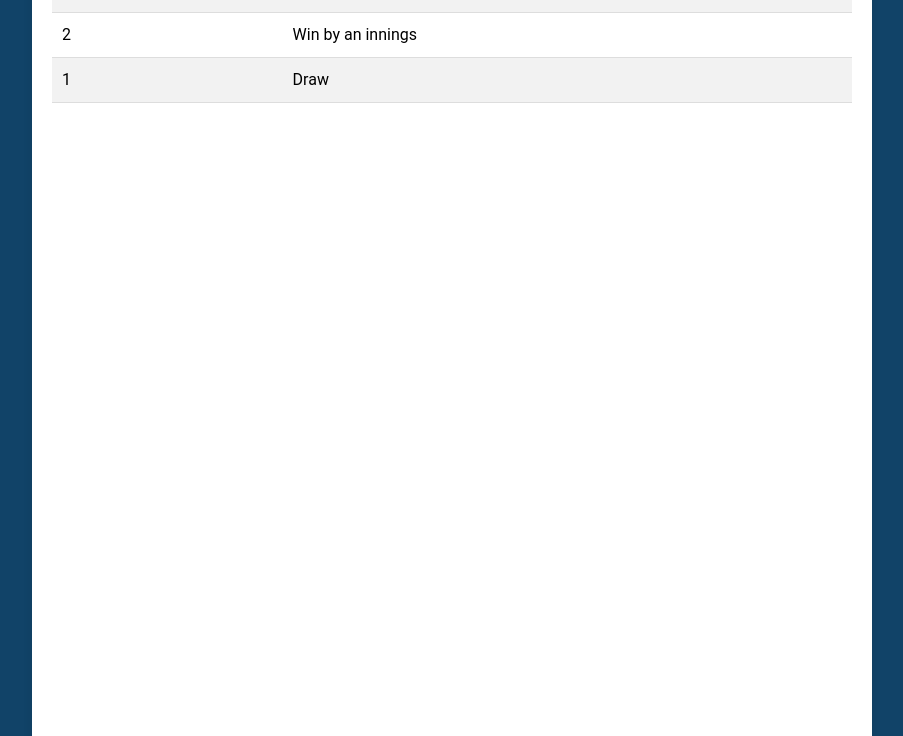
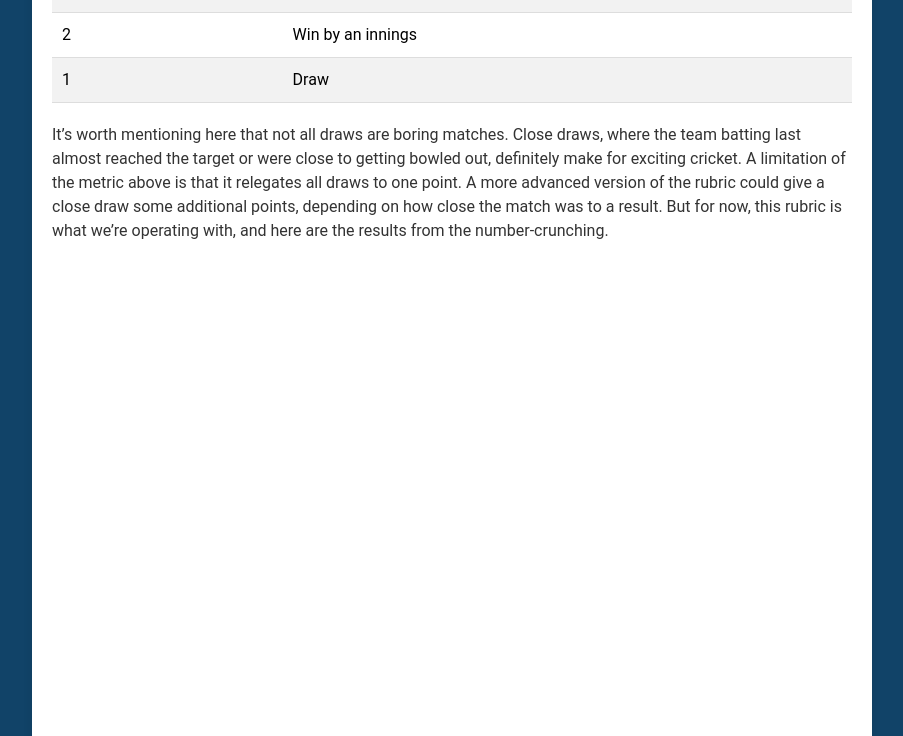
Before and after one commit to meghnadbose/Portfolio_Website, a plain HTML site: page data-stories/test_cricket.html in a window 1280 px wide. Shown: the part 3020-3756 px from the top of the page, without its empty margins (188-1091 px from the left). Drawn offline with Linux system fonts and the light colour scheme; a script that the page names is missing.

Commit message:
Update test_cricket.html

```diff
--- a/data-stories/test_cricket.html
+++ b/data-stories/test_cricket.html
@@ -264,6 +264,10 @@
         </tr>
     </table>
 
+    <div class="article-text">
+        <p id="article-text">It’s worth mentioning here that not all draws are boring matches. Close draws, where the team batting last almost reached the target or were close to getting bowled out, definitely make for exciting cricket. A limitation of the metric above is that it relegates all draws to one point. A more advanced version of the rubric could give a close draw some additional points, depending on how close the match was to a result. But for now, this rubric is what we’re operating with, and here are the results from the number-crunching.
+        </p>
+
 
     <div style="min-height:600px"><script type="text/javascript" defer src="https://datawrapper.dwcdn.net/4Yc9K/embed.js?v=7" charset="utf-8"></script><noscript><img src="https://datawrapper.dwcdn.net/4Yc9K/full.png" alt="This is a graph showing the average closeness score of each decade of Test cricket, from the 1870s to the 2020s. The average closeness score per decade has consistently increased over the past 50 years, and is currently at the highest it has been in a century." /></noscript></div>
 
```
